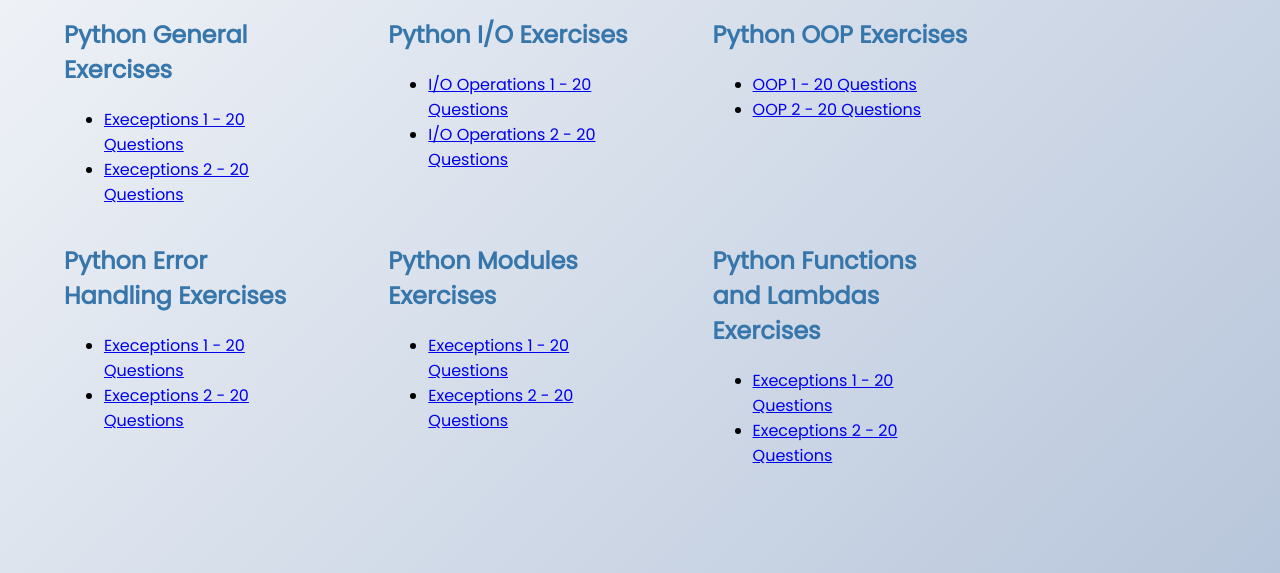
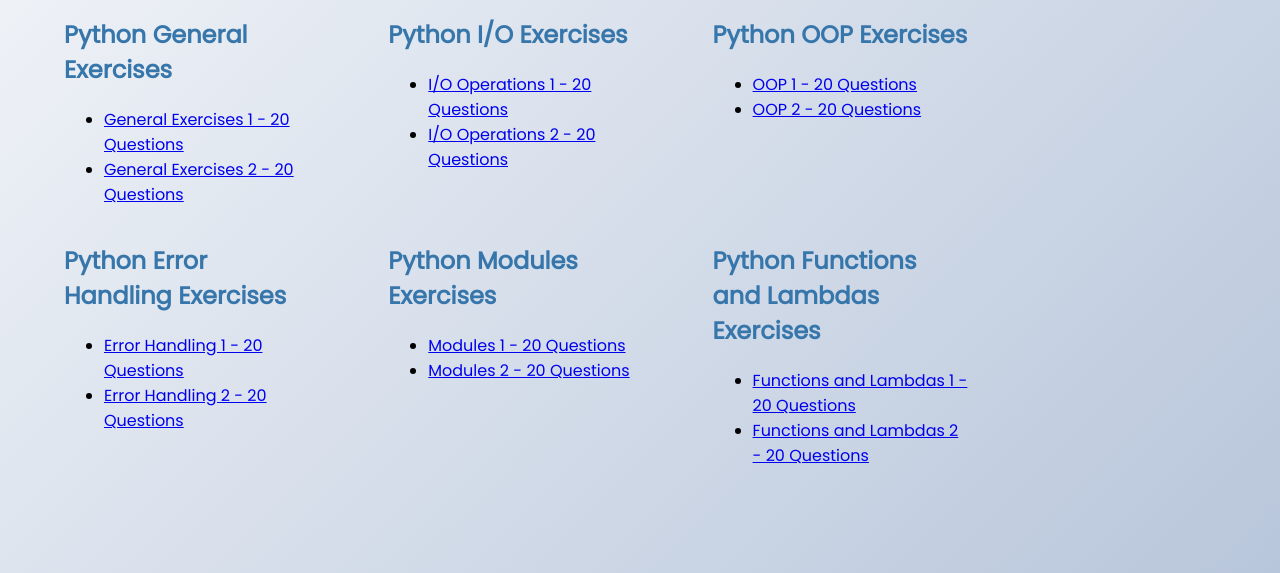
Before and after one commit to sergio-abu/Free-Python-Exercises, a plain HTML site: page index.html in a window 1280 px wide. Shown: the part 235-808 px from the top of the page. Drawn offline with Linux system fonts and the light colour scheme.

Commit message:
Update index.html

```diff
--- a/index.html
+++ b/index.html
@@ -19,8 +19,8 @@
         <h2>Python General Exercises</h2>
         <div class="ex-list">
             <ul>
-                <li><a href='./General-1/exercises.html'> Execeptions 1 - 20 Questions </a></li>
-                <li><a href='./General-2/exercises.html'> Execeptions 2 - 20 Questions </a></li>
+                <li><a href='./General-1/exercises.html'> General Exercises 1 - 20 Questions </a></li>
+                <li><a href='./General-2/exercises.html'> General Exercises 2 - 20 Questions </a></li>
             </ul>
         </div>
     </div>
@@ -49,8 +49,8 @@
         <h2>Python Error Handling Exercises</h2>
         <div class="ex-list">
             <ul>
-                <li><a href='./Error-1/exercises.html'> Execeptions 1 - 20 Questions </a></li>
-                <li><a href='./Error-2/exercises.html'> Execeptions 2 - 20 Questions </a></li>
+                <li><a href='./Error-1/exercises.html'> Error Handling 1 - 20 Questions </a></li>
+                <li><a href='./Error-2/exercises.html'> Error Handling 2 - 20 Questions </a></li>
             </ul>
         </div>
     </div>
@@ -59,8 +59,8 @@
         <h2>Python Modules Exercises</h2>
         <div class="ex-list">
             <ul>
-                <li><a href='./Modules-1/exercises.html'> Execeptions 1 - 20 Questions </a></li>
-                <li><a href='./Modules-2/exercises.html'> Execeptions 2 - 20 Questions </a></li>
+                <li><a href='./Modules-1/exercises.html'> Modules 1 - 20 Questions </a></li>
+                <li><a href='./Modules-2/exercises.html'> Modules 2 - 20 Questions </a></li>
             </ul>
         </div>
     </div>
@@ -69,8 +69,8 @@
         <h2>Python Functions and Lambdas Exercises</h2>
         <div class="ex-list">
             <ul>
-                <li><a href='./Functions-1/exercises.html'> Execeptions 1 - 20 Questions </a></li>
-                <li><a href='./Functions-2/exercises.html'> Execeptions 2 - 20 Questions </a></li>
+                <li><a href='./Functions-1/exercises.html'> Functions and Lambdas 1 - 20 Questions </a></li>
+                <li><a href='./Functions-2/exercises.html'> Functions and Lambdas 2 - 20 Questions </a></li>
             </ul>
         </div>
     </div>
```
